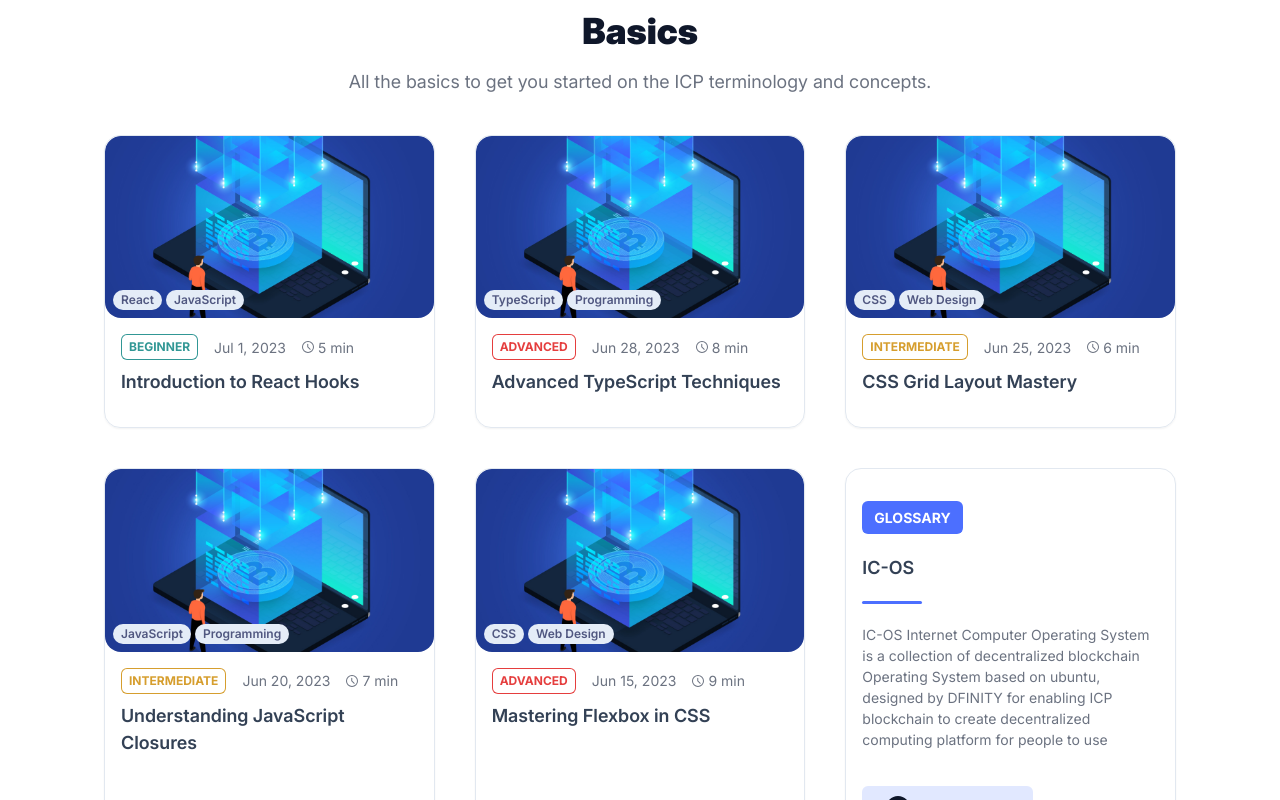
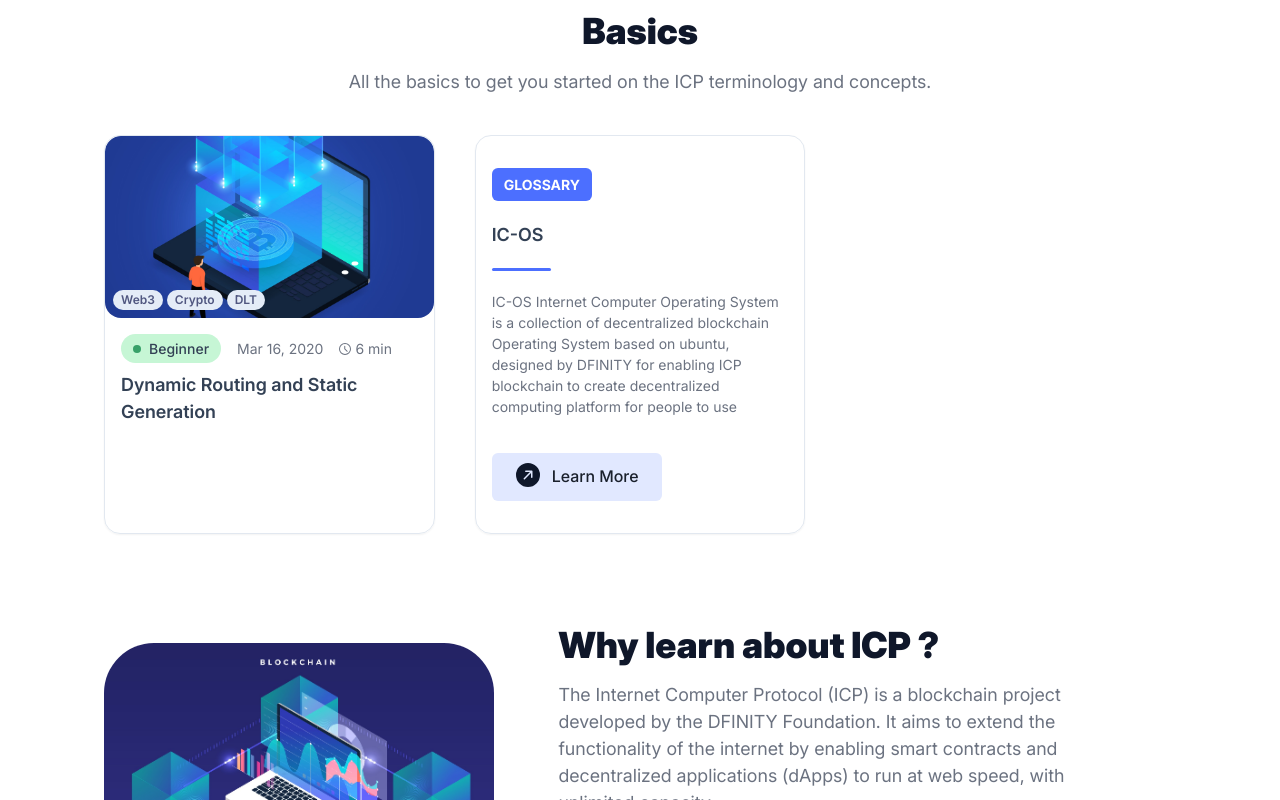
Before and after one commit to rajarshi-ch/icp-academia, a Next.js app: page / in a window 1280 px wide. Shown: the part 740-1540 px from the top of the page. Built offline with nearby package versions, Linux system fonts and the light colour scheme.

Commit message:
dynamic articles + refactor difficulty tag

```diff
--- a/_articles/dummy-article.md
+++ b/_articles/dummy-article.md
@@ -2,13 +2,13 @@
 slug: "blockchain"
 title: "Dynamic Routing and Static Generation"
 excerpt: "Lorem ipsum dolor sit amet, consectetur adipiscing elit, sed do eiusmod tempor incididunt ut labore et dolore magna aliqua. Praesent elementum facilisis leo vel fringilla est ullamcorper eget. At imperdiet dui accumsan sit amet nulla facilities morbi tempus."
-coverImage: "/assets/blog/dynamic-routing/cover.jpg"
+coverImage: "/assets/articles/dummy-article.jpg"
 date: "2020-03-16T05:35:07.322Z"
 author:
-  name: JJ Kasper
+  name: NTN Team
   picture: "/assets/blog/authors/jj.jpeg"
 ogImage:
-  url: "/assets/blog/dynamic-routing/cover.jpg"
+  url: "/assets/articles/dummy-article.jpg"
 difficulty: "Beginner"
 tags: ["Web3", "Crypto", "DLT"]
 readTime: "6 min"
--- a/src/app/_components/cards/article-card.tsx
+++ b/src/app/_components/cards/article-card.tsx
@@ -1,38 +1,43 @@
 import React from "react";
 import {
   Box,
-  Heading,
   Image,
   Text,
   Tag,
   HStack,
   VStack,
   Flex,
-  Badge,
   AspectRatio,
 } from "@chakra-ui/react";
-import { CalendarIcon, TimeIcon } from "@chakra-ui/icons";
-import { IArticleCard } from "@/interfaces/article";
-import DifficultyBadge from "../difficulty-badge";
+import { TimeIcon } from "@chakra-ui/icons";
+import { IArticle } from "@/interfaces/article";
+import {DifficultyBadgeV2} from "../difficulty-badge";
 import { formatDate } from "@/lib/utils";
-
+import Link from "next/link"; // Add this import
 // Define types
 
 interface ArticleCardProps {
-  article: IArticleCard;
+  article: IArticle;
 }
 
 const ArticleCard: React.FC<ArticleCardProps> = ({ article }) => {
   return (
-    <Box borderWidth="1px" borderRadius="2xl" overflow="hidden" boxShadow="sm"
-    _hover={{
+    <Box
+      as={Link}
+      href={`/articles/${article.slug}`}
+      borderWidth="1px"
+      borderRadius="2xl"
+      overflow="hidden"
+      boxShadow="sm"
+      _hover={{
         boxShadow: "md",
         transform: "translateY(-2px)",
-      }}>
+      }}
+    >
       <Box position="relative">
         <AspectRatio ratio={1.8} width="100%">
           <Image
-            src={"/assets/images/bc_2.jpg"}
+            src={article.coverImage}
             alt={article.title}
             borderRadius="2xl"
             objectFit="cover"
@@ -58,7 +63,7 @@ const ArticleCard: React.FC<ArticleCardProps> = ({ article }) => {
       </Box>
       <VStack align="start" p={4} spacing={2} pb={8}>
         <HStack spacing={4} align="center">
-          <DifficultyBadge level={article.level} />
+          <DifficultyBadgeV2 level={article.difficulty} />
           <Text fontSize="sm" color="text.gray">
             {formatDate(article.date)}
           </Text>
--- a/src/app/_components/difficulty-badge.tsx
+++ b/src/app/_components/difficulty-badge.tsx
@@ -1,17 +1,20 @@
 import React from "react";
-import { Badge } from "@chakra-ui/react";
+import { Badge, Box , Text , useColorModeValue } from "@chakra-ui/react";
+import { DifficultyLevel } from "@/interfaces/difficulty";
 
 interface DifficultyBadgeProps {
-  level: "Beginner" | "Intermediate" | "Advanced";
+  level: DifficultyLevel;
 }
 
-const levelColor: Record<DifficultyBadgeProps["level"], string> = {
+const levelColor: Record<DifficultyLevel, string> = {
   Beginner: "teal",
   Intermediate: "yellow",
   Advanced: "red",
 };
 
-const DifficultyBadge: React.FC<DifficultyBadgeProps> = ({ level }) => {
+export const DifficultyBadgeV1: React.FC<DifficultyBadgeProps> = ({
+  level,
+}) => {
   return (
     <Badge
       variant="outline"
@@ -26,4 +29,44 @@ const DifficultyBadge: React.FC<DifficultyBadgeProps> = ({ level }) => {
   );
 };
 
-export default DifficultyBadge;
+
+const getDifficultyColor = (difficulty: DifficultyLevel) => {
+  switch (difficulty) {
+    case "Beginner":
+      return "green";
+    case "Intermediate":
+      return "yellow";
+    case "Advanced":
+      return "red";
+    default:
+      return "gray";
+  }
+};
+
+export const DifficultyBadgeV2: React.FC<DifficultyBadgeProps> = ({
+  level,
+}) => {
+  return (
+    <Box
+      display="inline-flex"
+      alignItems="center"
+      bg={`${getDifficultyColor(level)}.100`}
+      color={`${getDifficultyColor(level)}.800`}
+      px={3}
+      py={1}
+      borderRadius="full"
+      fontSize="sm"
+      fontWeight="medium"
+    >
+      <Box
+        as="span"
+        w={2}
+        h={2}
+        borderRadius="full"
+        bg={`${getDifficultyColor(level)}.500`}
+        mr={2}
+      />
+      <Text color='text.blueBlack'>{level}</Text>
+    </Box>
+  );
+};
--- a/src/app/_components/home/basic-section.tsx
+++ b/src/app/_components/home/basic-section.tsx
@@ -5,71 +5,72 @@ import {
   SimpleGrid,
   Text,
 } from "@chakra-ui/react";
-import { IArticleCard } from "@/interfaces/article";
+import { IArticle, IArticleCard } from "@/interfaces/article";
 import ArticleCard from "../cards/article-card";
 import GlossaryCard from "../cards/glossary-card";
 import { GlossaryItem } from "@/interfaces/glossary";
 import { BodyText, CustomH2 } from "../styled-text";
 
 // Mock data for posts
-const articles: IArticleCard[] = [
-  {
-    id: 1,
-    title: "Introduction to React Hooks",
-    image:
-      "https://images.unsplash.com/photo-1605792657660-596af9009e82?q=80&w=3202&auto=format&fit=crop&ixlib=rb-4.0.3&ixid=M3wxMjA3fDB8MHxwaG90by1wYWdlfHx8fGVufDB8fHx8fA%3D%3D",
-    tags: ["React", "JavaScript"],
-    level: "Beginner",
-    date: "2023-07-01",
-    readTime: "5 min",
-  },
-  {
-    id: 2,
-    title: "Advanced TypeScript Techniques",
-    image:
-      "https://images.unsplash.com/photo-1605792657660-596af9009e82?q=80&w=3202&auto=format&fit=crop&ixlib=rb-4.0.3&ixid=M3wxMjA3fDB8MHxwaG90by1wYWdlfHx8fGVufDB8fHx8fA%3D%3D",
-    tags: ["TypeScript", "Programming"],
-    level: "Advanced",
-    date: "2023-06-28",
-    readTime: "8 min",
-  },
-  {
-    id: 3,
-    title: "CSS Grid Layout Mastery",
-    image:
-      "https://images.unsplash.com/photo-1605792657660-596af9009e82?q=80&w=3202&auto=format&fit=crop&ixlib=rb-4.0.3&ixid=M3wxMjA3fDB8MHxwaG90by1wYWdlfHx8fGVufDB8fHx8fA%3D%3D",
-    tags: ["CSS", "Web Design"],
-    level: "Intermediate",
-    date: "2023-06-25",
-    readTime: "6 min",
-  },
-  {
-    id: 4,
-    title: "Understanding JavaScript Closures",
-    image:
-      "https://images.unsplash.com/photo-1605792657660-596af9009e82?q=80&w=3202&auto=format&fit=crop&ixlib=rb-4.0.3&ixid=M3wxMjA3fDB8MHxwaG90by1wYWdlfHx8fGVufDB8fHx8fA%3D%3D",
-    tags: ["JavaScript", "Programming"],
-    level: "Intermediate",
-    date: "2023-06-20",
-    readTime: "7 min",
-  },
-  {
-    id: 5,
-    title: "Mastering Flexbox in CSS",
-    image:
-      "https://images.unsplash.com/photo-1605792657660-596af9009e82?q=80&w=3202&auto=format&fit=crop&ixlib=rb-4.0.3&ixid=M3wxMjA3fDB8MHxwaG90by1wYWdlfHx8fGVufDB8fHx8fA%3D%3D",
-    tags: ["CSS", "Web Design"],
-    level: "Advanced",
-    date: "2023-06-15",
-    readTime: "9 min",
-  },
-];
+// const articles: IArticleCard[] = [
+//   {
+//     id: 1,
+//     title: "Introduction to React Hooks",
+//     image:
+//       "https://images.unsplash.com/photo-1605792657660-596af9009e82?q=80&w=3202&auto=format&fit=crop&ixlib=rb-4.0.3&ixid=M3wxMjA3fDB8MHxwaG90by1wYWdlfHx8fGVufDB8fHx8fA%3D%3D",
+//     tags: ["React", "JavaScript"],
+//     level: "Beginner",
+//     date: "2023-07-01",
+//     readTime: "5 min",
+//   },
+//   {
+//     id: 2,
+//     title: "Advanced TypeScript Techniques",
+//     image:
+//       "https://images.unsplash.com/photo-1605792657660-596af9009e82?q=80&w=3202&auto=format&fit=crop&ixlib=rb-4.0.3&ixid=M3wxMjA3fDB8MHxwaG90by1wYWdlfHx8fGVufDB8fHx8fA%3D%3D",
+//     tags: ["TypeScript", "Programming"],
+//     level: "Advanced",
+//     date: "2023-06-28",
+//     readTime: "8 min",
+//   },
+//   {
+//     id: 3,
+//     title: "CSS Grid Layout Mastery",
+//     image:
+//       "https://images.unsplash.com/photo-1605792657660-596af9009e82?q=80&w=3202&auto=format&fit=crop&ixlib=rb-4.0.3&ixid=M3wxMjA3fDB8MHxwaG90by1wYWdlfHx8fGVufDB8fHx8fA%3D%3D",
+//     tags: ["CSS", "Web Design"],
+//     level: "Intermediate",
+//     date: "2023-06-25",
+//     readTime: "6 min",
+//   },
+//   {
+//     id: 4,
+//     title: "Understanding JavaScript Closures",
+//     image:
+//       "https://images.unsplash.com/photo-1605792657660-596af9009e82?q=80&w=3202&auto=format&fit=crop&ixlib=rb-4.0.3&ixid=M3wxMjA3fDB8MHxwaG90by1wYWdlfHx8fGVufDB8fHx8fA%3D%3D",
+//     tags: ["JavaScript", "Programming"],
+//     level: "Intermediate",
+//     date: "2023-06-20",
+//     readTime: "7 min",
+//   },
+//   {
+//     id: 5,
+//     title: "Mastering Flexbox in CSS",
+//     image:
+//       "https://images.unsplash.com/photo-1605792657660-596af9009e82?q=80&w=3202&auto=format&fit=crop&ixlib=rb-4.0.3&ixid=M3wxMjA3fDB8MHxwaG90by1wYWdlfHx8fGVufDB8fHx8fA%3D%3D",
+//     tags: ["CSS", "Web Design"],
+//     level: "Advanced",
+//     date: "2023-06-15",
+//     readTime: "9 min",
+//   },
+// ];
 
 interface BasicSectionProps {
   glossaryTerm: GlossaryItem;
+  articles: IArticle[];
 }
 
-const BasicSection: React.FC<BasicSectionProps> = ({ glossaryTerm }) => {
+const BasicSection: React.FC<BasicSectionProps> = ({ glossaryTerm , articles}) => {
 
 
   return (
@@ -80,7 +81,7 @@ const BasicSection: React.FC<BasicSectionProps> = ({ glossaryTerm }) => {
       </BodyText>
       <SimpleGrid columns={{ base: 1, md: 2, lg: 3 }} spacing={10}>
         {articles.map((article) => (
-          <ArticleCard key={article.id} article={article} />
+          <ArticleCard key={article.slug} article={article} />
         ))}
         <GlossaryCard glossaryTerm={glossaryTerm} />
       </SimpleGrid>
--- a/src/app/glossary/[slug]/page.tsx
+++ b/src/app/glossary/[slug]/page.tsx
@@ -42,12 +42,13 @@ export function generateMetadata({ params }: Params): Metadata {
     return notFound();
   }
 
-  const title = `${glossaryItem.title} | icpAcademia`;
+  const title = `${glossaryItem.title} | ICPCoins Academy`;
 
   return {
     title,
     openGraph: {
       title,
+      description: glossaryItem.description,
     },
   };
 }
--- a/src/app/page.tsx
+++ b/src/app/page.tsx
@@ -1,5 +1,5 @@
 import BasicSection from "@/app/_components/home/basic-section";
-import { getRandomGlossaryItem } from "@/lib/api";
+import { getAllArticles, getRandomGlossaryItem } from "@/lib/api";
 import Hero from "./_components/home/hero";
 import CoinPriceMarquee from "./_components/home/coin-price-marquee";
 import LearnICPSection from "./_components/home/learn-icp-section";
@@ -9,13 +9,13 @@ import OtherNeutriiteProjects from "./_components/home/neutrinite-projects";
 
 export default function Index() {
   const glossaryTerm = getRandomGlossaryItem();
-
+  const articles = getAllArticles();
   return (
     <main>
       <Hero />
       {/* <CoinPriceMarquee /> */}
       <OtherNeutriiteProjects />
-      <BasicSection glossaryTerm={glossaryTerm} />
+      <BasicSection glossaryTerm={glossaryTerm} articles={articles}/>
       <LearnICPSection />
       <IcpCoinsSection />
       <FaqSection />
--- a/src/interfaces/article.ts
+++ b/src/interfaces/article.ts
@@ -1,4 +1,5 @@
 import { Author } from "./author";
+import { DifficultyLevel } from "./difficulty";
 import { OgImage } from "./ogImage";
 
 export interface IArticleCard {
@@ -6,7 +7,7 @@ export interface IArticleCard {
   title: string;
   image: string;
   tags: string[];
-  level: "Beginner" | "Intermediate" | "Advanced";
+  level: DifficultyLevel;
   date: string;
   readTime: string;
 }
@@ -19,7 +20,7 @@ export interface IArticle {
   date: string;
   author: Author;
   ogImage: OgImage;
-  difficulty: string;
+  difficulty: DifficultyLevel;
   tags: string[];
   readTime: string;
   content: string;
--- /dev/null
+++ b/src/interfaces/difficulty.ts
@@ -0,0 +1 @@
+export type DifficultyLevel = "Beginner" | "Intermediate" | "Advanced";
--- a/src/interfaces/glossary.ts
+++ b/src/interfaces/glossary.ts
@@ -1,8 +1,10 @@
+import { DifficultyLevel } from "./difficulty";
+
 export type GlossaryItem = {
   slug: string;
   title: string;
   description: string;
   content: string;
-  difficulty: string;
+  difficulty: DifficultyLevel;
   tags: string[];
 };
```
Also changed, not shown: src/app/_components/post-header.tsx (+5 -35 lines), src/app/articles/[slug]/page.tsx (+22 -2 lines), public/assets/articles/dummy-article.jpg (renamed from public/assets/images/bc_2.jpg).
